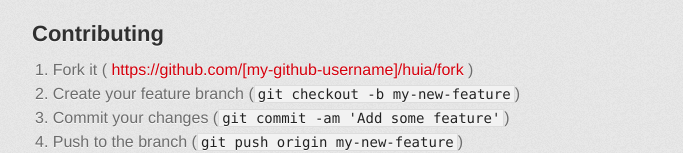
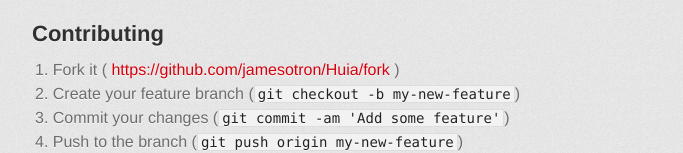
Before and after one commit to v0dro/Huia, a plain HTML site: page index.html in a window 1280 px wide. Shown: the part 3365-3518 px from the top of the page, without its empty margins (298-981 px from the left). Drawn offline with Linux system fonts and the light colour scheme; a web font is replaced by a local one.

Commit message:
:+1: @fourseven

```diff
--- a/index.html
+++ b/index.html
@@ -142,7 +142,7 @@ of course, a pair.</p>
 <a name="contributing" class="anchor" href="#contributing"><span class="octicon octicon-link"></span></a>Contributing</h2>
 
 <ol>
-<li>Fork it ( <a href="https://github.com/%5Bmy-github-username%5D/huia/fork">https://github.com/[my-github-username]/huia/fork</a> )</li>
+<li>Fork it ( <a href="https://github.com/jamesotron/Huia/fork">https://github.com/jamesotron/Huia/fork</a> )</li>
 <li>Create your feature branch (<code>git checkout -b my-new-feature</code>)</li>
 <li>Commit your changes (<code>git commit -am 'Add some feature'</code>)</li>
 <li>Push to the branch (<code>git push origin my-new-feature</code>)</li>
```
